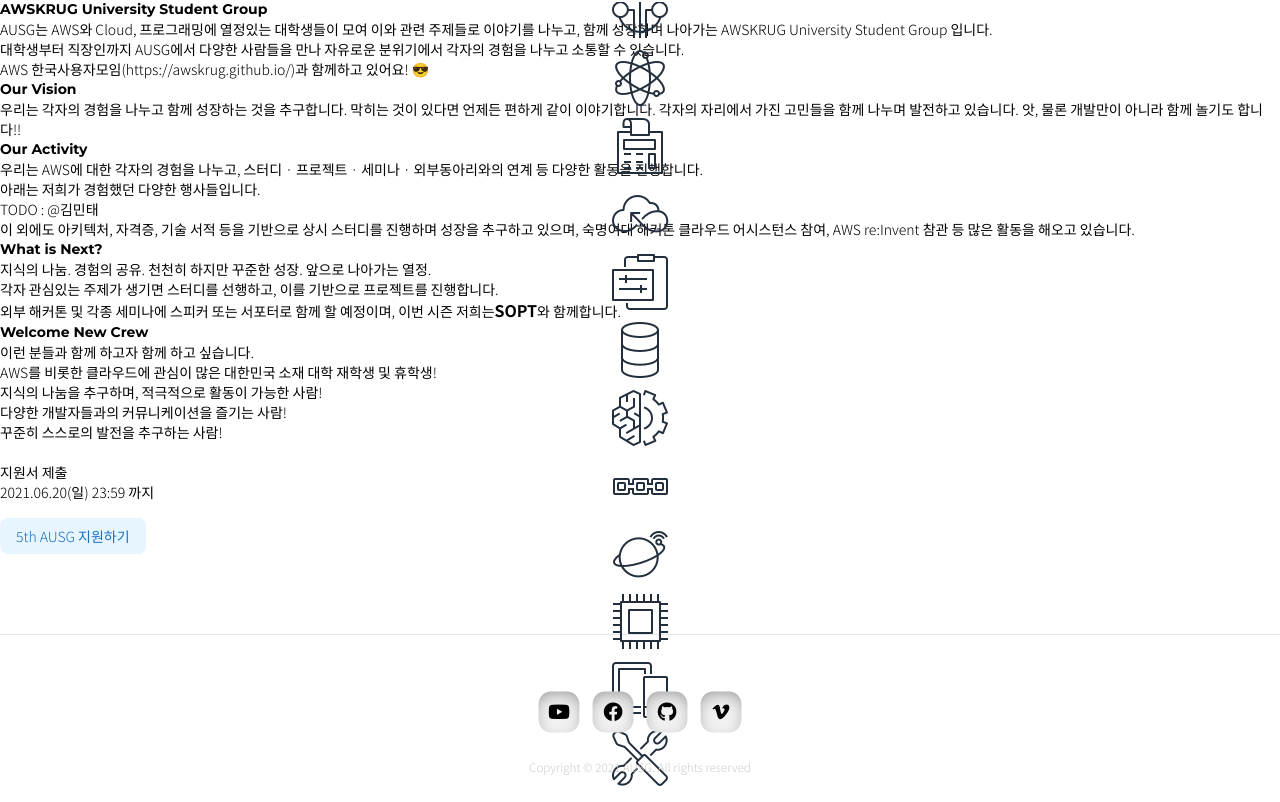
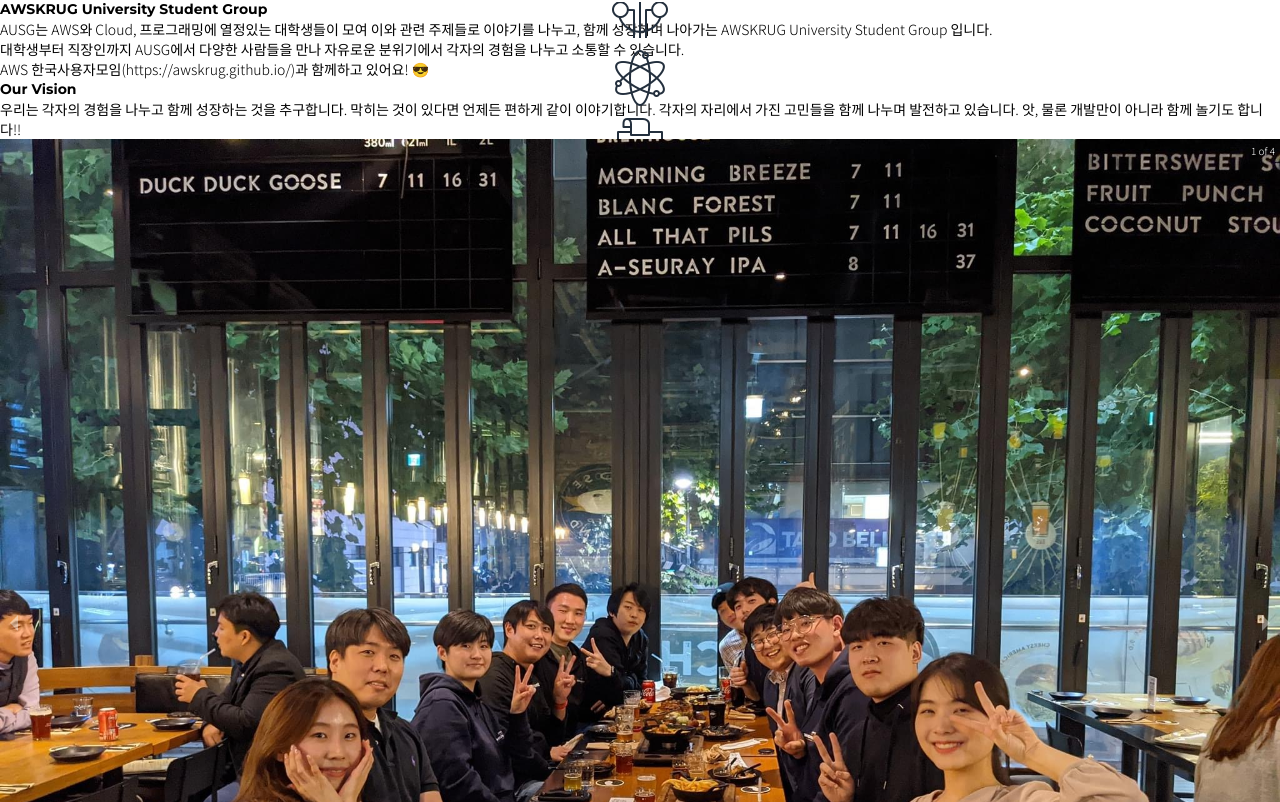
Before and after one commit to AUSG/Relay-Homepage, a Next.js app in the folder client/: page / in a window 1280 px wide. Shown: the part 798-1600 px from the top of the page. Built offline with nearby package versions, Linux system fonts and the light colour scheme.

Commit message:
feat: restore carousel

```diff
--- a/client/src/components/common/Content.tsx
+++ b/client/src/components/common/Content.tsx
@@ -2,14 +2,14 @@ import "react-responsive-carousel/lib/styles/carousel.min.css";
 
 import styled from "@emotion/styled";
 import React from "react";
-// import { Carousel } from "react-responsive-carousel";
+import { Carousel } from "react-responsive-carousel";
 
-// const images = [
-//   { url: "images/-1.jpg" },
-//   { url: "images/0.jpg" },
-//   { url: "images/9.png" },
-//   { url: "images/18.jpg" },
-// ];
+const images = [
+  { url: "images/-1.jpg" },
+  { url: "images/0.jpg" },
+  { url: "images/9.png" },
+  { url: "images/18.jpg" },
+];
 
 const Content: React.FC = () => (
   <div className="main mx-4">
@@ -48,9 +48,10 @@ const Content: React.FC = () => (
             </p>
           </div>
         </div>
-        {/* <div className="carousel">
+        <div className="my-4 flex justify-center">
+          <div className="max-w-3xl">
             <Carousel
-            autoPlay
+              // autoPlay
               showArrows
               emulateTouch
               infiniteLoop
@@ -58,17 +59,18 @@ const Content: React.FC = () => (
               stopOnHover
               showThumbs={false}
               axis="horizontal"
-            width={450}
             >
-            {images.map((image) => (
+              {images.map((image, idx) => (
                 <img
-                key={image.url}
+                  key={idx}
                   src={image.url}
-                className="object-cover h-100"
+                  className="object-cover"
+                  style={{ height: "100%", width: "none" }}
                 />
               ))}
             </Carousel>
-        </div> */}
+          </div>
+        </div>
       </div>
 
       <div>
--- a/client/src/styles/global.css
+++ b/client/src/styles/global.css
@@ -370,9 +370,3 @@ a:hover span {
 
   text-decoration: none !important;
 }
-
-.carousel {
-  margin: 1rem 0 5rem;
-  display: flex;
-  justify-content: center;
-}
```
Lines whose indentation alone changed are shown as unchanged.
